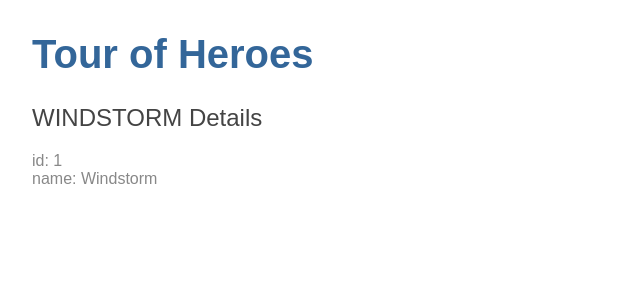
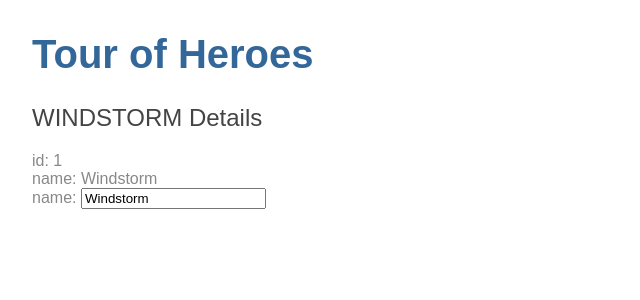
Before and after one commit to l1fb/Angular5---Tour-of-Heroes, an Angular app: page / in a window 1280 px wide. Shown: the top 300 px of the page, without its empty margins (0-640 px from the left). Built offline with nearby package versions, Linux system fonts and the light colour scheme.

Commit message:
[ng] imports formsmodule for hero directives

```diff
--- a/src/app/app.module.ts
+++ b/src/app/app.module.ts
@@ -1,6 +1,6 @@
 import { BrowserModule } from '@angular/platform-browser';
 import { NgModule } from '@angular/core';
-
+import { FormsModule } from '@angular/forms';
 
 import { AppComponent } from './app.component';
 import { HeroesComponent } from './heroes/heroes.component';
@@ -12,7 +12,8 @@ import { HeroesComponent } from './heroes/heroes.component';
     HeroesComponent
   ],
   imports: [
-    BrowserModule
+    BrowserModule,
+    FormsModule
   ],
   providers: [],
   bootstrap: [AppComponent]
--- a/src/app/heroes/heroes.component.html
+++ b/src/app/heroes/heroes.component.html
@@ -1,3 +1,9 @@
 <h2>{{ hero.name | uppercase}} Details</h2>
 <div><span>id: </span>{{hero.id}}</div>
 <div><span>name: </span>{{hero.name}}</div>
+
+<div>
+  <label>name:
+    <input [(ngModel)]="hero.name" palceholde="name">
+  </label>
+</div>
```
